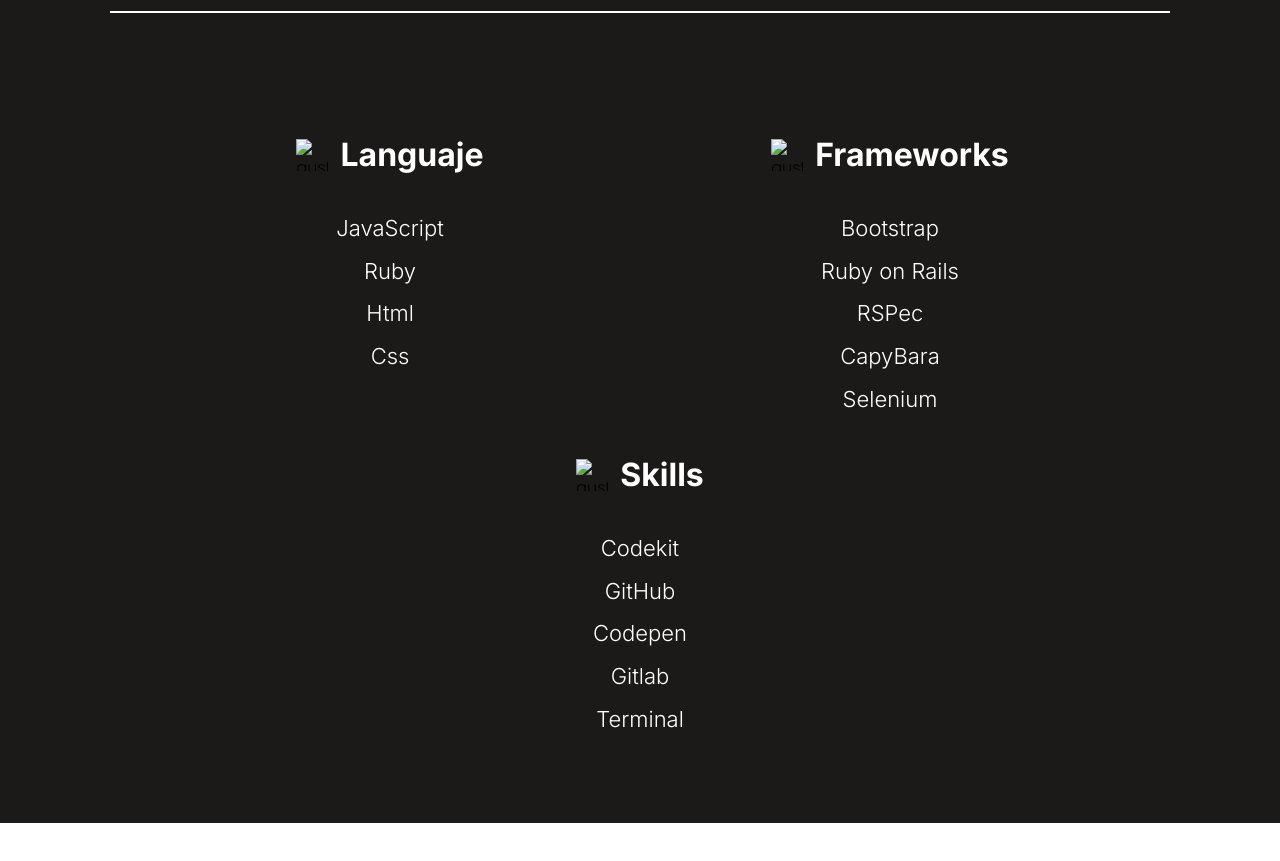
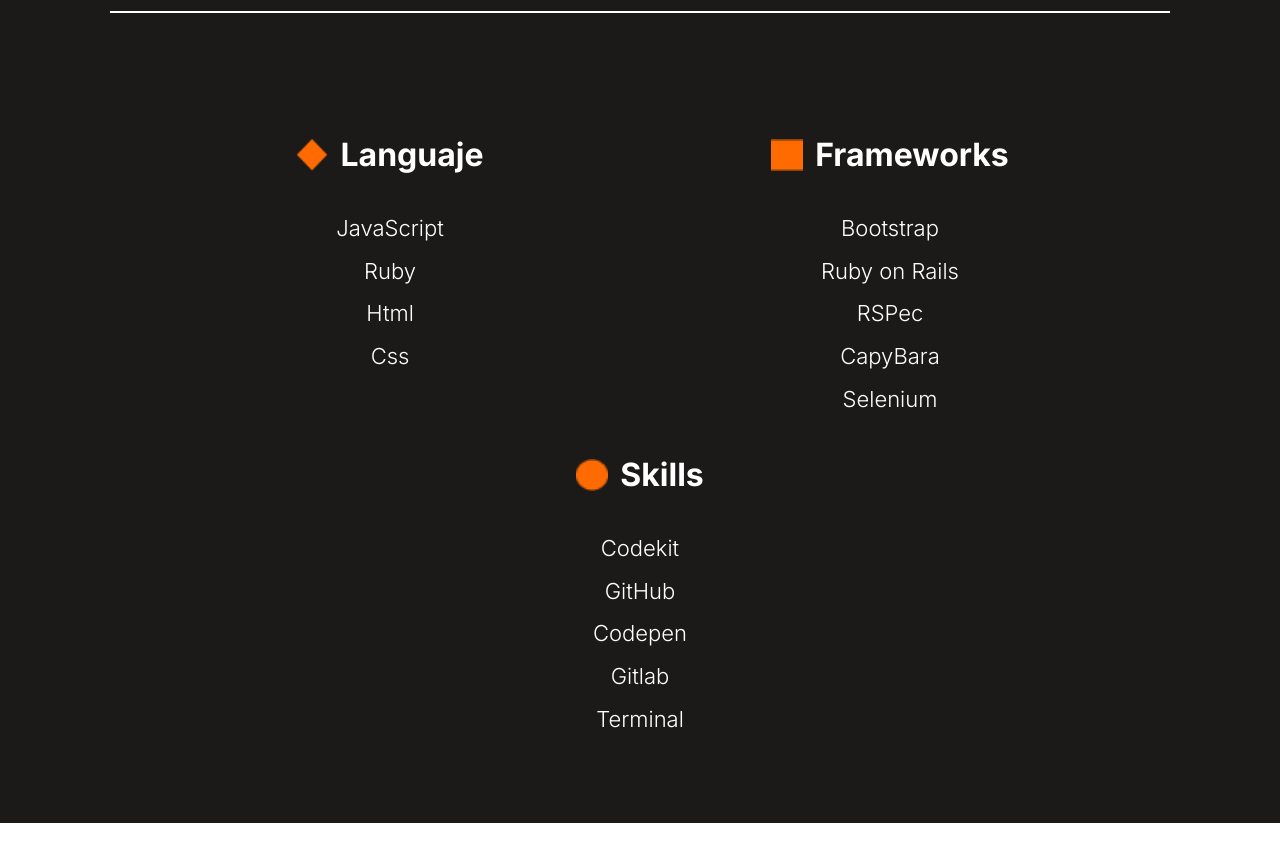
Before and after one commit to MarcoAurelioAntonio/Portfolio-mobile-version-skeleton, a website: page index.html in a window 1280 px wide. Shown: the part 2920-3781 px from the top of the page. Drawn offline with Linux system fonts and the light colour scheme; the site is published under a folder, as on GitHub Pages, so addresses that start at the root find nothing; files whose address does not match are found by name.

Commit message:
change root essues in links skills in index.html

```diff
--- a/index.html
+++ b/index.html
@@ -223,7 +223,7 @@
     <section class="skill">
       <div class="skill-div">
         <div class="inline">
-          <img src="/skill-img/rombo.png" alt="gustavo porcilio" />
+          <img src="gitskill-img/rombo.png" alt="gustavo porcilio" />
           <h2>Languaje</h2>
         </div>
         <ul class="languaje-sk">
@@ -235,7 +235,7 @@
       </div>
       <div class="skill-div">
         <div class="inline">
-          <img src="/skill-img/rectangle.png" alt="gustavo porcilio" />
+          <img src="skill-img/rectangle.png" alt="gustavo porcilio" />
           <h2>Frameworks</h2>
         </div>
         <ul class="frameworks-sk">
@@ -248,7 +248,7 @@
       </div>
       <div class="skill-div">
         <div class="inline">
-          <img src="/skill-img/Circle.png" alt="gustavo porcilio" />
+          <img src="skill-img/Circle.png" alt="gustavo porcilio" />
           <h2>Skills</h2>
         </div>
         <ul class="skills-sk">
```
